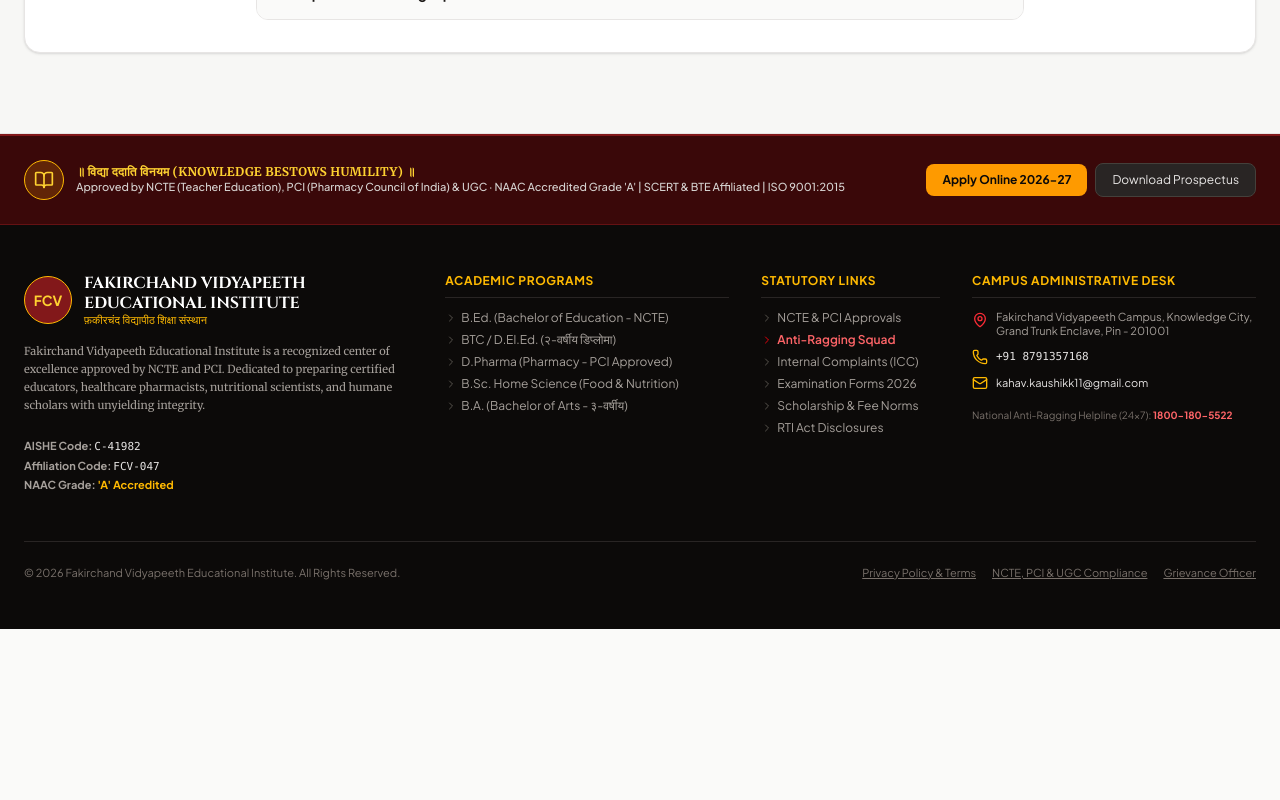
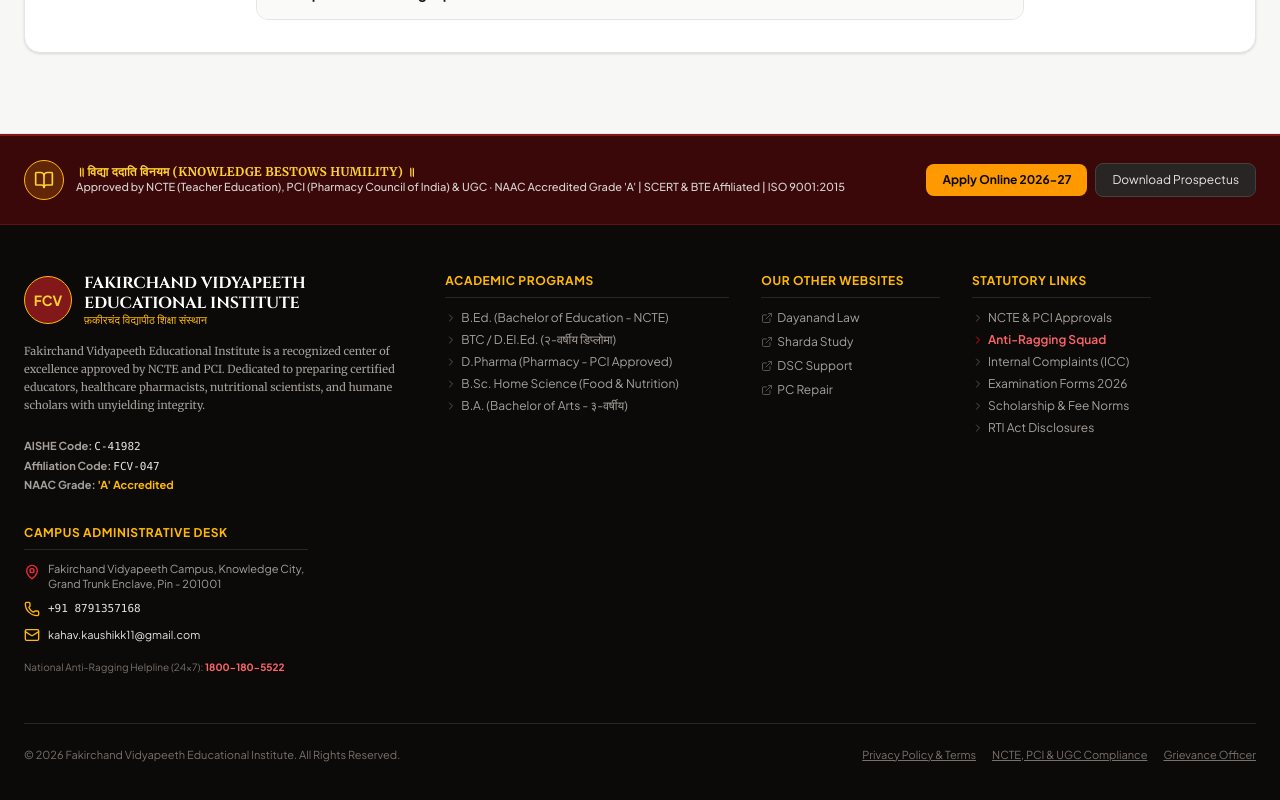
Before and after one commit to kashavkaushik11-star/fvei-website, a React (Vite) app: page / in a window 1280 px wide. Shown: the part 9379-10179 px from the top of the page. Before the commit the page ends 10008 px from the top, so only its background shows below. Built offline with nearby package versions, Linux system fonts and the light colour scheme; a web font is replaced by a local one.

Commit message:
Add other website links to institutional footer

```diff
--- a/src/components/Footer.tsx
+++ b/src/components/Footer.tsx
@@ -137,6 +137,19 @@ export const Footer: React.FC<FooterProps> = ({
             </ul>
           </div>
 
+          {/* Column 3: Our Other Websites */}
+          <div className="lg:col-span-2 space-y-3">
+            <h5 className="font-bold text-amber-400 uppercase tracking-wider text-xs border-b border-stone-800 pb-2">
+              Our Other Websites
+            </h5>
+            <ul className="space-y-2 text-stone-400">
+              <li><a href="https://dayanandlaw.devs.surf/" target="_blank" rel="noopener noreferrer" className="hover:text-amber-300 transition-colors flex items-center gap-1"><ExternalLink className="w-3 h-3 text-stone-600" /><span>Dayanand Law</span></a></li>
+              <li><a href="https://studysharda.blogspot.com/" target="_blank" rel="noopener noreferrer" className="hover:text-amber-300 transition-colors flex items-center gap-1"><ExternalLink className="w-3 h-3 text-stone-600" /><span>Sharda Study</span></a></li>
+              <li><a href="https://dscsupport.devs.surf/" target="_blank" rel="noopener noreferrer" className="hover:text-amber-300 transition-colors flex items-center gap-1"><ExternalLink className="w-3 h-3 text-stone-600" /><span>DSC Support</span></a></li>
+              <li><a href="https://pcrepair.devs.surf/" target="_blank" rel="noopener noreferrer" className="hover:text-amber-300 transition-colors flex items-center gap-1"><ExternalLink className="w-3 h-3 text-stone-600" /><span>PC Repair</span></a></li>
+            </ul>
+          </div>
+
           {/* Column 3: Quick Navigation & Statutory */}
           <div className="lg:col-span-2 space-y-3">
             <h5 className="font-bold text-amber-400 uppercase tracking-wider text-xs border-b border-stone-800 pb-2">
```
